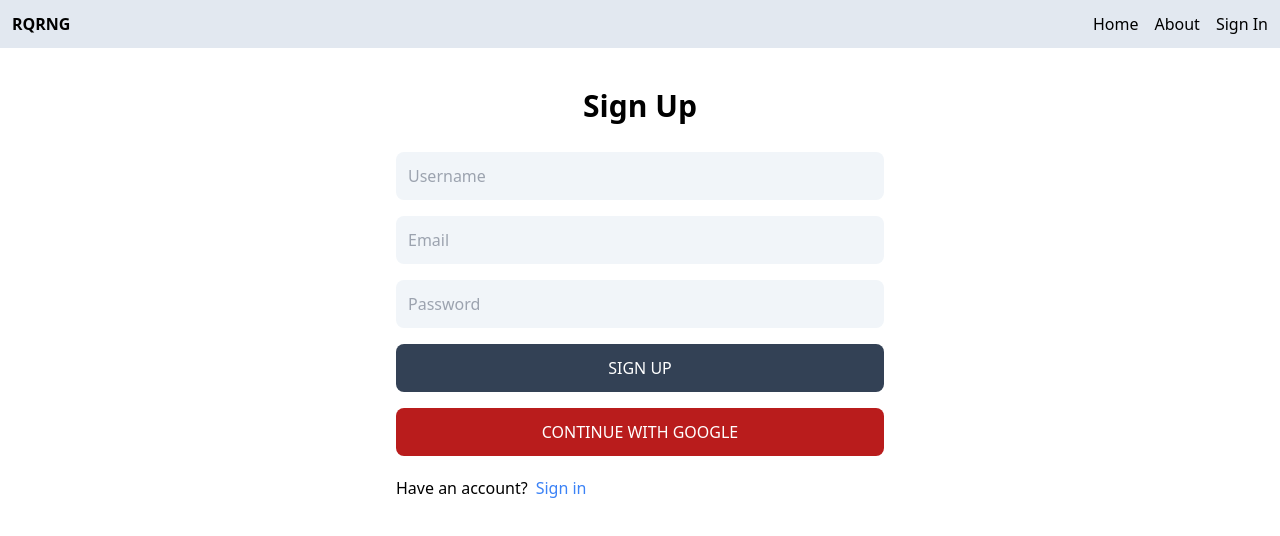
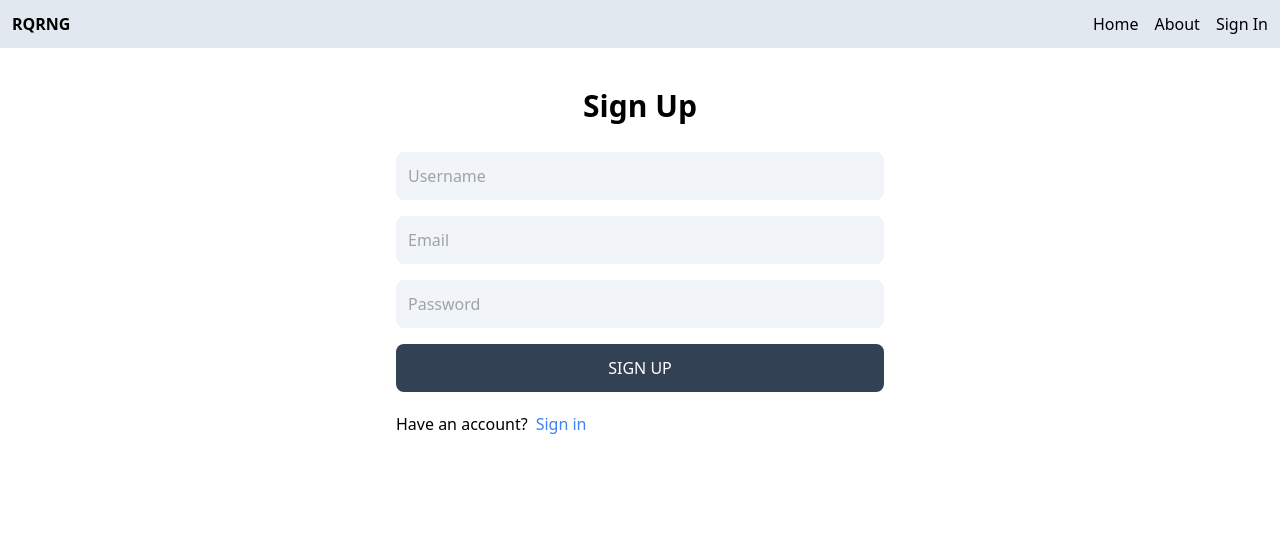
Before and after one commit to davisjanis/mern-qrng-2, a React (Vite) app in the folder client/: page /sign-up in a window 1280 px wide. Shown: the top 536 px of the page. Built offline with nearby package versions, Linux system fonts and the light colour scheme; no server answers.

Commit message:
removed google signin from Signup page

```diff
--- a/client/src/pages/SignUp.jsx
+++ b/client/src/pages/SignUp.jsx
@@ -2,7 +2,7 @@
 
 import { useState } from 'react';
 import {Link, useNavigate} from 'react-router-dom';
-import OAuth from '../components/OAuth';
+
 
 //SIGN UP FUNC
 export default function SignUp() {
@@ -76,7 +76,7 @@ export default function SignUp() {
           className='bg-slate-100 p-3 rounded-lg'
           onChange={handleChange}
         />
-        {/* BUTTONS */}
+        {/* BUTTON */}
         <button disabled={loading}
           className="
             bg-slate-700
@@ -89,7 +89,7 @@ export default function SignUp() {
             ">
               {loading ? 'Loading...' : 'Sign Up'}
         </button>
-        <OAuth />
+
       </form>
       <div className="flex gap-2 mt-5">
         <p>Have an account?</p>
```
